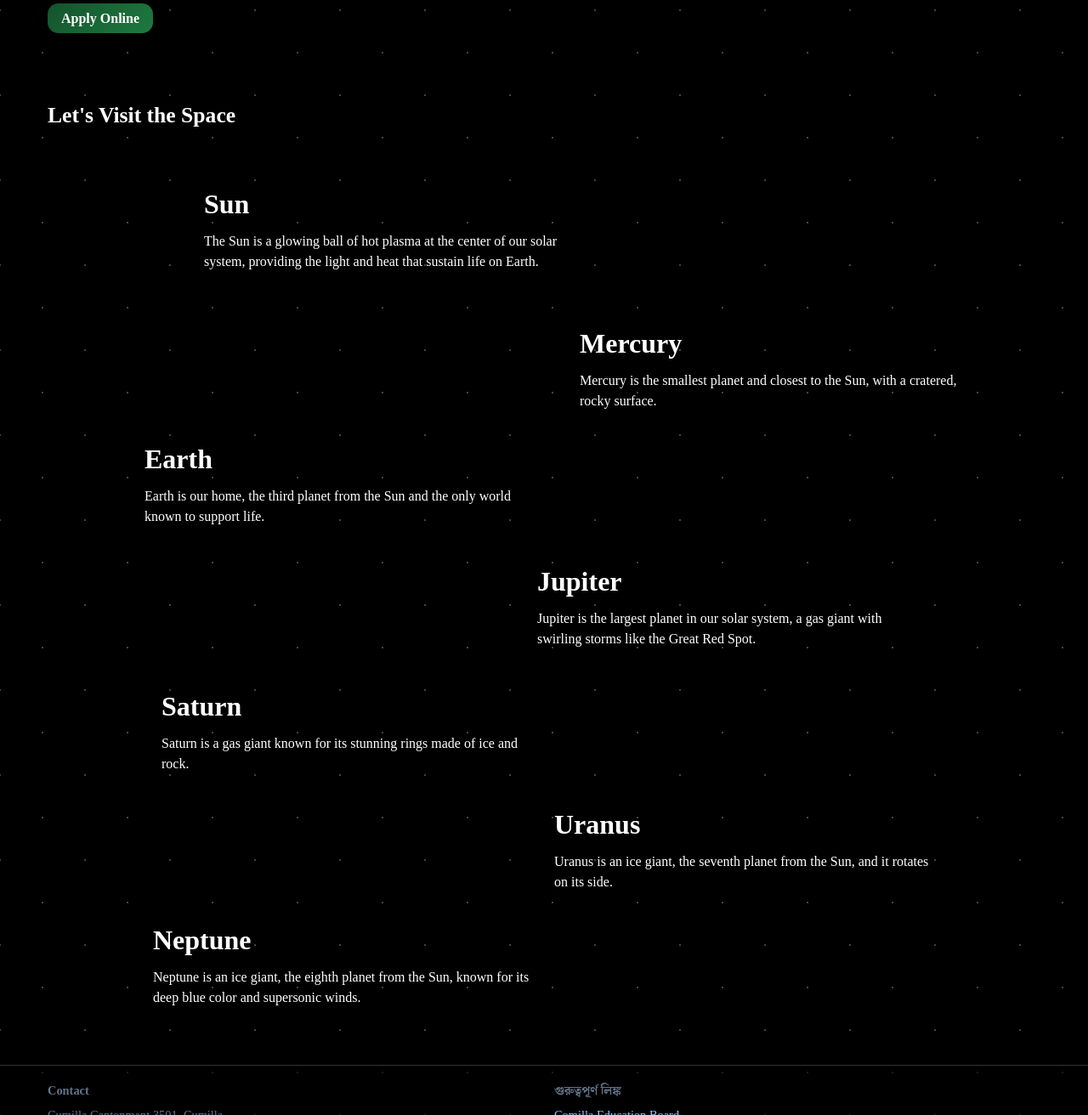
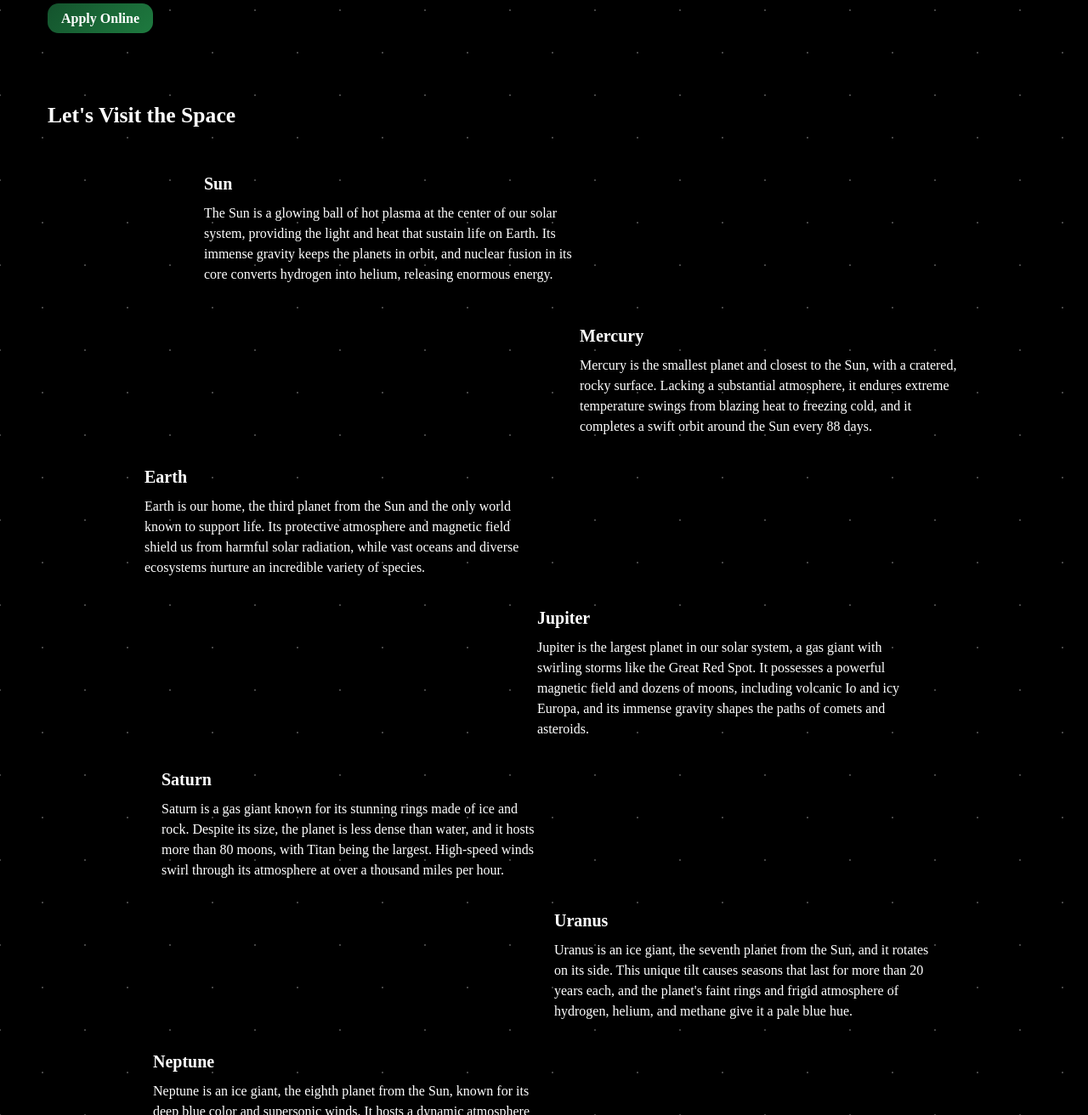
Before and after one commit to mahfuz-alam-shohan/ICPSC-Site, a PHP site: page / in a window 1280 px wide. Shown: the part 5188-6500 px from the top of the page at 85% size. Run offline with PHP 8.4, Linux system fonts and the light colour scheme; some libraries are stand-ins or nearby versions.

Commit message:
Expand planet details and adjust heading style

```diff
--- a/frontend/components/common.css
+++ b/frontend/components/common.css
@@ -163,4 +163,4 @@ body.space-mode .footer a.link{color:#93c5fd}
 #space .uranus{width:100px;height:100px}
 #space .neptune{width:100px;height:100px}
 #space .item{margin:2rem 0}
-#space .planet-name{font-size:2rem;font-weight:700;margin-bottom:.5rem}
+#space .planet-name{font-size:1.25rem;font-weight:700;margin-bottom:.5rem}
--- a/frontend/index.html
+++ b/frontend/index.html
@@ -295,49 +295,49 @@
             <div class="planet sun"><model-viewer src="assets/planets/sun/sun.gltf" alt="Sun" auto-rotate camera-controls disable-zoom></model-viewer></div>
             <div>
               <h3 class="planet-name">Sun</h3>
-              <p class="max-w-md">The Sun is a glowing ball of hot plasma at the center of our solar system, providing the light and heat that sustain life on Earth.</p>
+              <p class="max-w-md">The Sun is a glowing ball of hot plasma at the center of our solar system, providing the light and heat that sustain life on Earth. Its immense gravity keeps the planets in orbit, and nuclear fusion in its core converts hydrogen into helium, releasing enormous energy.</p>
             </div>
           </div>
           <div class="item flex flex-col md:flex-row-reverse items-center gap-6">
             <div class="planet mercury"><model-viewer src="assets/planets/mercury/mercury.gltf" alt="Mercury" auto-rotate camera-controls disable-zoom></model-viewer></div>
             <div>
               <h3 class="planet-name">Mercury</h3>
-              <p class="max-w-md">Mercury is the smallest planet and closest to the Sun, with a cratered, rocky surface.</p>
+              <p class="max-w-md">Mercury is the smallest planet and closest to the Sun, with a cratered, rocky surface. Lacking a substantial atmosphere, it endures extreme temperature swings from blazing heat to freezing cold, and it completes a swift orbit around the Sun every 88 days.</p>
             </div>
           </div>
           <div class="item flex flex-col md:flex-row items-center gap-6">
             <div class="planet earth"><model-viewer src="assets/planets/earth/earth.gltf" alt="Earth" auto-rotate camera-controls disable-zoom></model-viewer></div>
             <div>
               <h3 class="planet-name">Earth</h3>
-              <p class="max-w-md">Earth is our home, the third planet from the Sun and the only world known to support life.</p>
+              <p class="max-w-md">Earth is our home, the third planet from the Sun and the only world known to support life. Its protective atmosphere and magnetic field shield us from harmful solar radiation, while vast oceans and diverse ecosystems nurture an incredible variety of species.</p>
             </div>
           </div>
           <div class="item flex flex-col md:flex-row-reverse items-center gap-6">
             <div class="planet jupiter"><model-viewer src="assets/planets/jupiter/jupiter.gltf" alt="Jupiter" auto-rotate camera-controls disable-zoom></model-viewer></div>
             <div>
               <h3 class="planet-name">Jupiter</h3>
-              <p class="max-w-md">Jupiter is the largest planet in our solar system, a gas giant with swirling storms like the Great Red Spot.</p>
+              <p class="max-w-md">Jupiter is the largest planet in our solar system, a gas giant with swirling storms like the Great Red Spot. It possesses a powerful magnetic field and dozens of moons, including volcanic Io and icy Europa, and its immense gravity shapes the paths of comets and asteroids.</p>
             </div>
           </div>
           <div class="item flex flex-col md:flex-row items-center gap-6">
             <div class="planet saturn"><model-viewer src="assets/planets/saturn/saturn.gltf" alt="Saturn" auto-rotate camera-controls disable-zoom></model-viewer></div>
             <div>
               <h3 class="planet-name">Saturn</h3>
-              <p class="max-w-md">Saturn is a gas giant known for its stunning rings made of ice and rock.</p>
+              <p class="max-w-md">Saturn is a gas giant known for its stunning rings made of ice and rock. Despite its size, the planet is less dense than water, and it hosts more than 80 moons, with Titan being the largest. High-speed winds swirl through its atmosphere at over a thousand miles per hour.</p>
             </div>
           </div>
           <div class="item flex flex-col md:flex-row-reverse items-center gap-6">
             <div class="planet uranus"><model-viewer src="assets/planets/uranus/uranus.gltf" alt="Uranus" auto-rotate camera-controls disable-zoom></model-viewer></div>
             <div>
               <h3 class="planet-name">Uranus</h3>
-              <p class="max-w-md">Uranus is an ice giant, the seventh planet from the Sun, and it rotates on its side.</p>
+              <p class="max-w-md">Uranus is an ice giant, the seventh planet from the Sun, and it rotates on its side. This unique tilt causes seasons that last for more than 20 years each, and the planet's faint rings and frigid atmosphere of hydrogen, helium, and methane give it a pale blue hue.</p>
             </div>
           </div>
           <div class="item flex flex-col md:flex-row items-center gap-6">
             <div class="planet neptune"><model-viewer src="assets/planets/neptune/neptune.gltf" alt="Neptune" auto-rotate camera-controls disable-zoom></model-viewer></div>
             <div>
               <h3 class="planet-name">Neptune</h3>
-              <p class="max-w-md">Neptune is an ice giant, the eighth planet from the Sun, known for its deep blue color and supersonic winds.</p>
+              <p class="max-w-md">Neptune is an ice giant, the eighth planet from the Sun, known for its deep blue color and supersonic winds. It hosts a dynamic atmosphere with giant storms, and its largest moon Triton may harbor a subsurface ocean. Neptune takes 165 Earth years to complete one orbit around the Sun.</p>
             </div>
           </div>
         </div>
```
